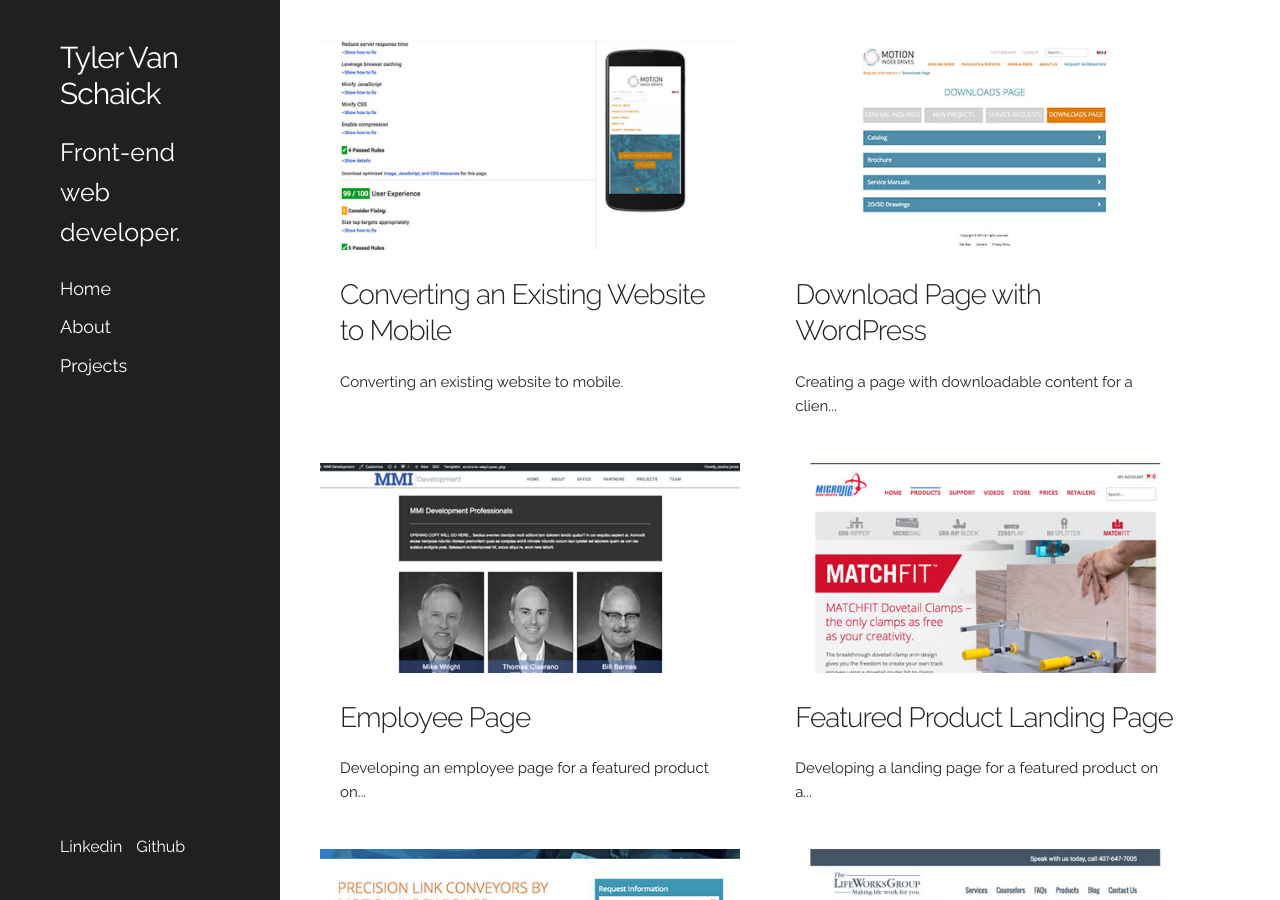
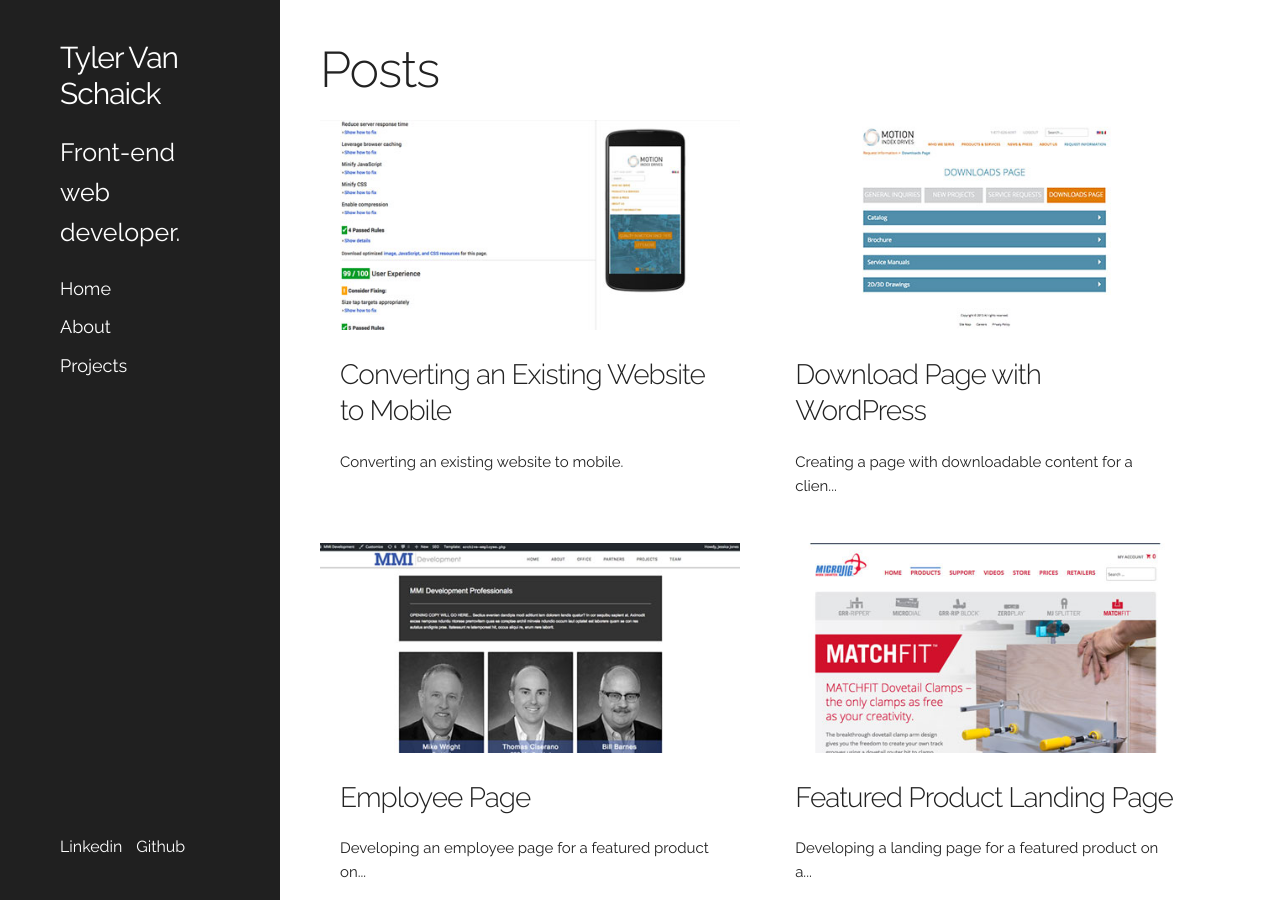
Before and after one commit to tyler-vs/tyler-vs.github.io, a Jekyll site: the page built from index.html, in a window 1280 px wide and 900 px high. Built offline with Jekyll 4.4.1, drawn with Linux system fonts in a browser that asks for light colours; nearby versions of some CDN libraries; the list of posts is cut into pages by our own code.

Commit message:
Update index.html
Add header title back to page.

```diff
--- a/index.html
+++ b/index.html
@@ -6,9 +6,9 @@
 title: Home
 ---
 
-<!-- <header class="page-header">
-  <h1>Projects</h1>
-</header> -->
+<header class="page-header">
+  <h1>Posts</h1>
+</header>
 
 <div class="cards">
 
```
